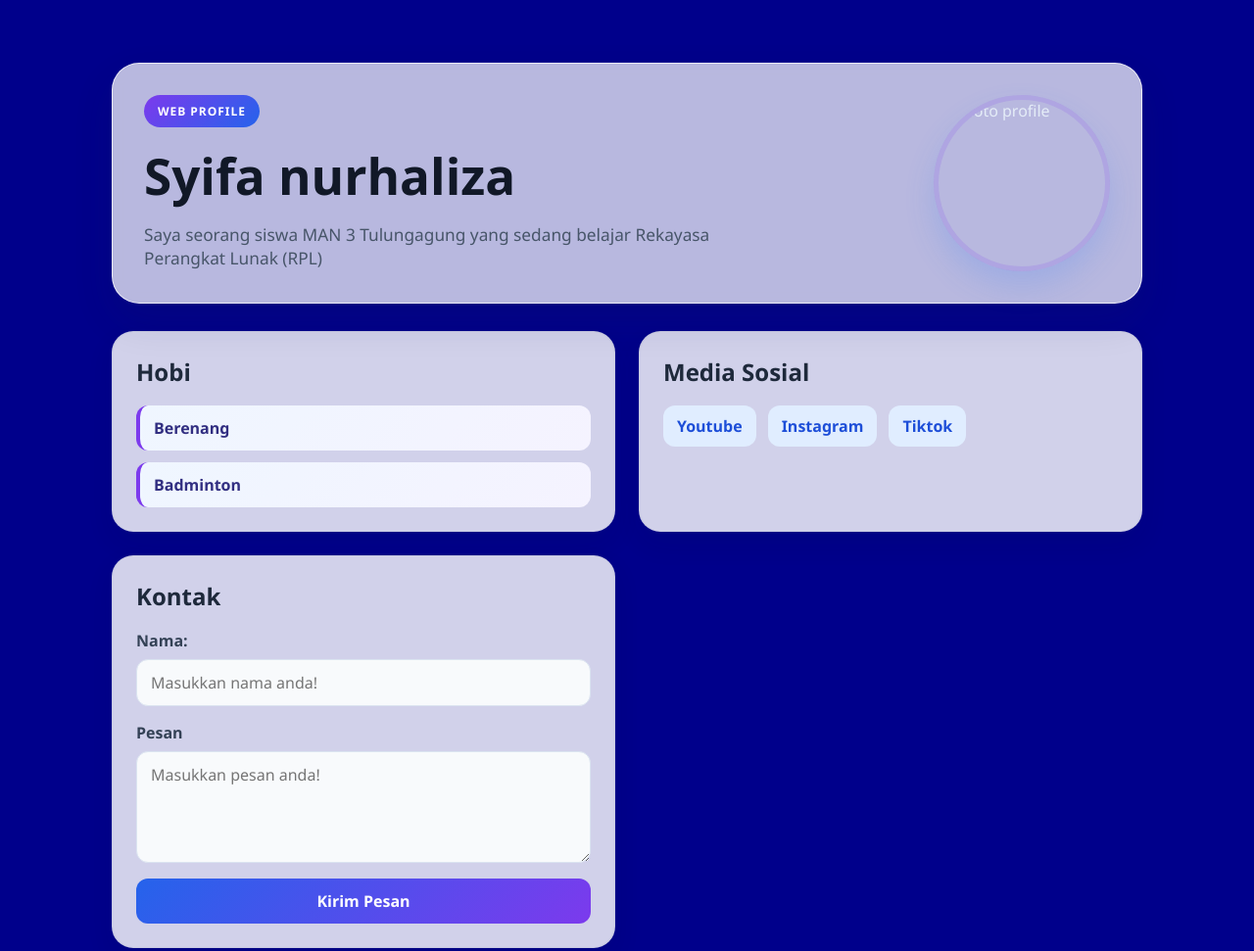
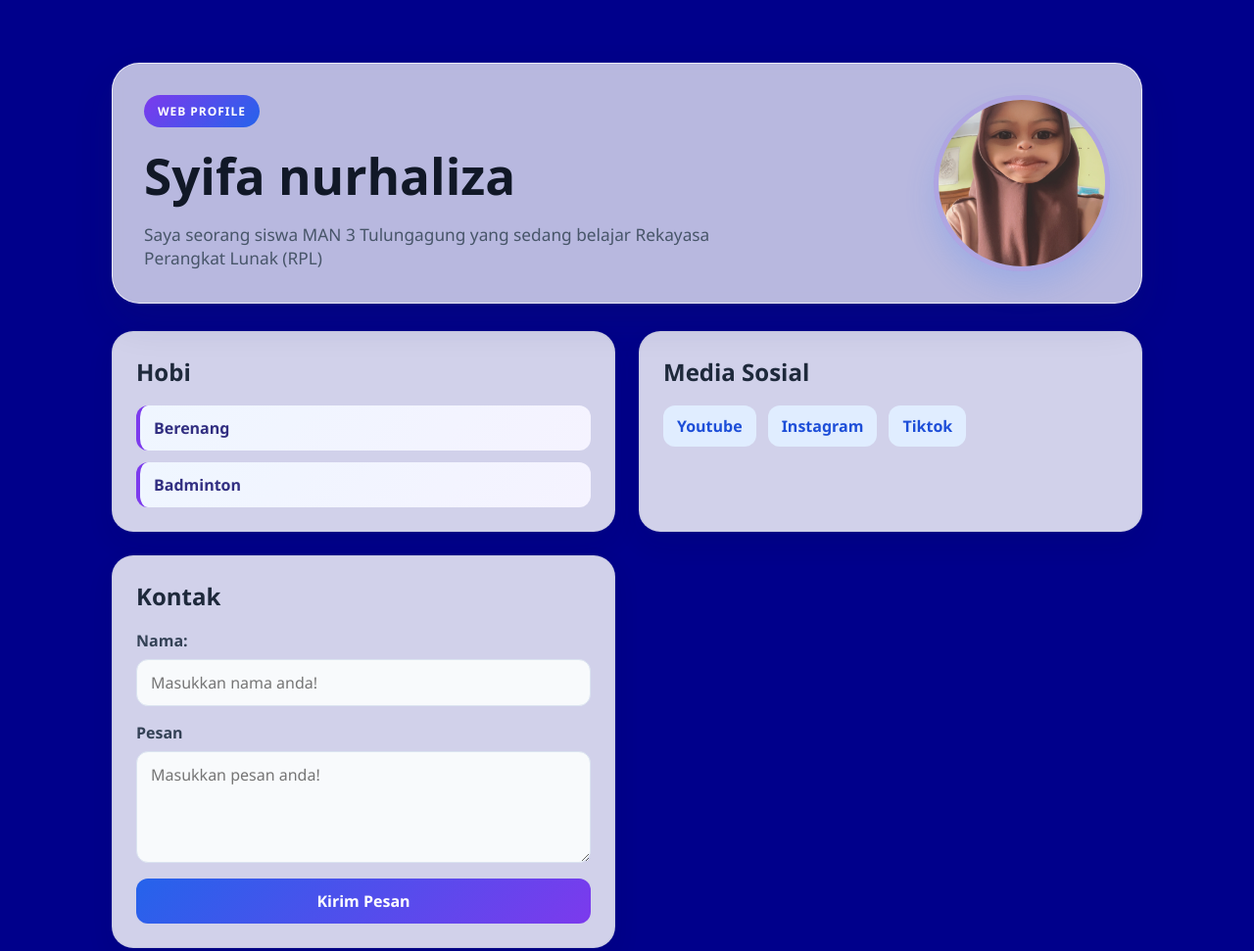
Before and after one commit to syifanurhalizanurhaliza-eng/profile, a plain HTML site: page index.html in a window 1280 px wide. Shown: the top 971 px of the page at 98% size. Drawn offline with Linux system fonts and the light colour scheme.

Commit message:
Update index.html

```diff
--- a/index.html
+++ b/index.html
@@ -17,7 +17,7 @@
           Perangkat Lunak (RPL)
         </p>
       </div>
-      <img class="profile-photo" src="" alt="photo profile" />
+      <img class="profile-photo" src="IMG_7363.jpeg" alt="photo profile" />
     </header>
 
     <main class="content-grid">
```
